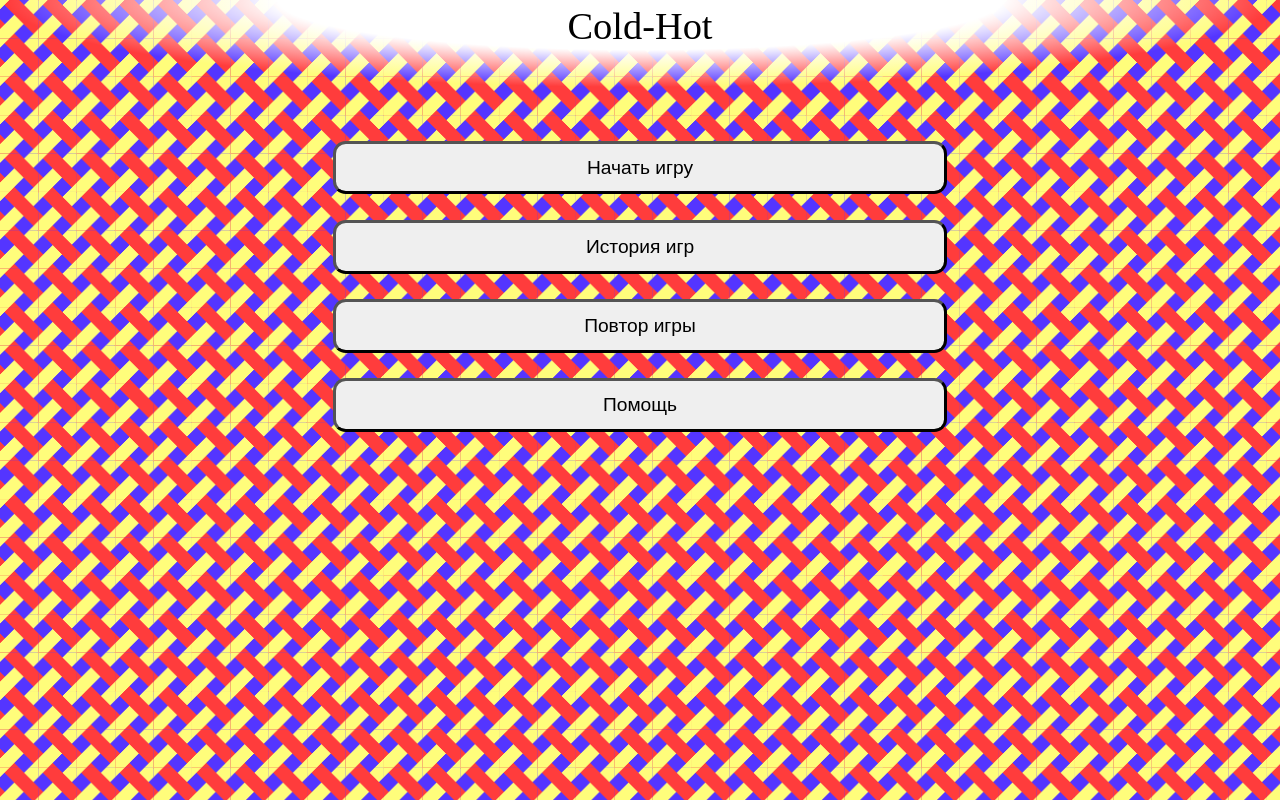
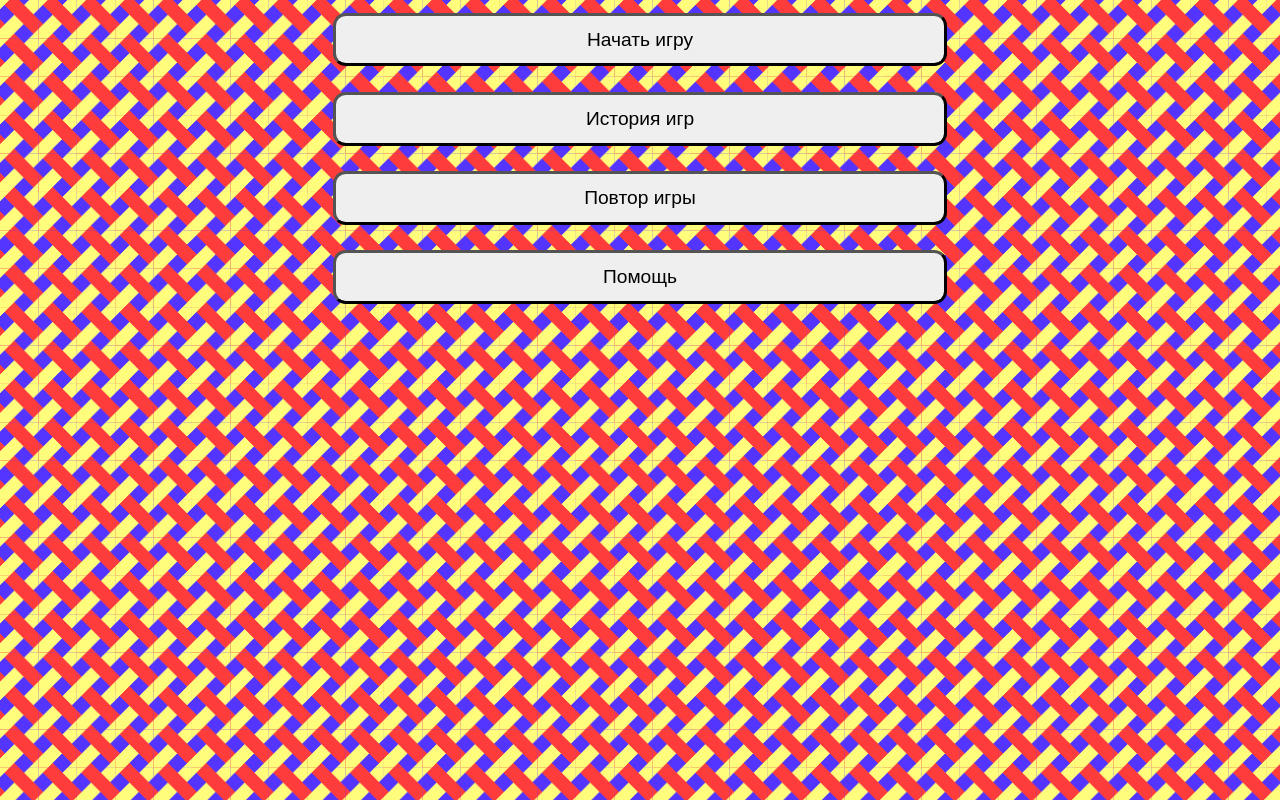
Before and after one commit to K-y-y-a/coldhot_web, a plain HTML site: page index.html in a window 1280 px wide. Drawn offline with Linux system fonts and the light colour scheme.

Commit message:
Update index.html

```diff
--- a/index.html
+++ b/index.html
@@ -9,9 +9,7 @@
 	</head>
 
 	<body>
-		<div id="title">
-			<span>Cold-Hot</span>
-		</div>
+
 
 		<div id="change">
 			<input type="button" class="button" id="start_button"   value="Начать игру" onclick="startGame()">
```
